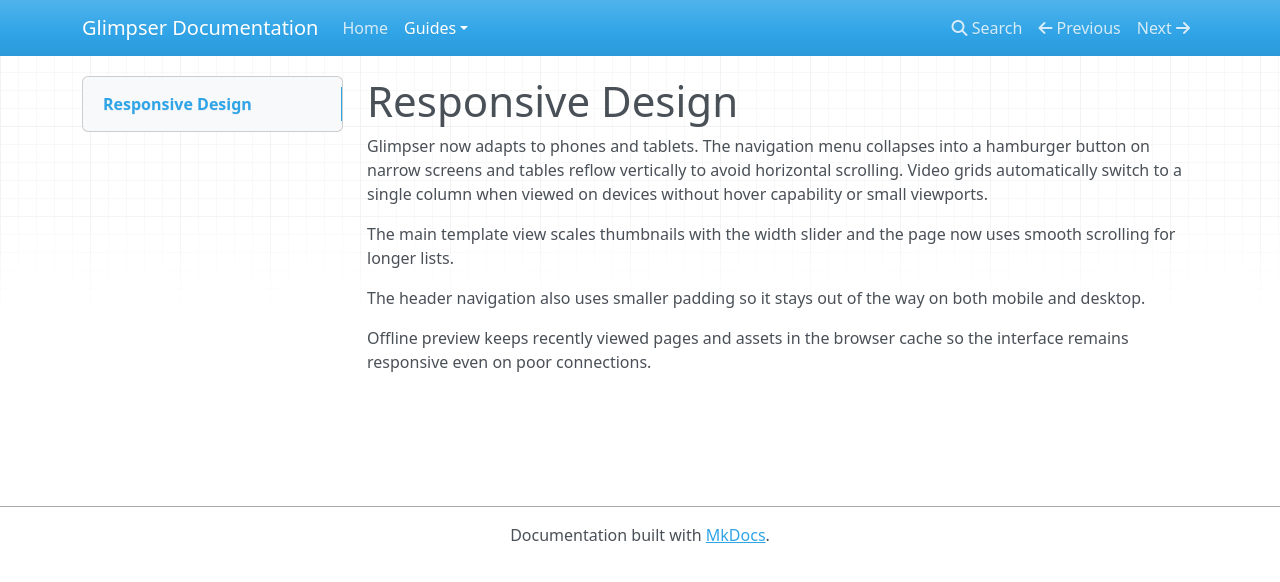
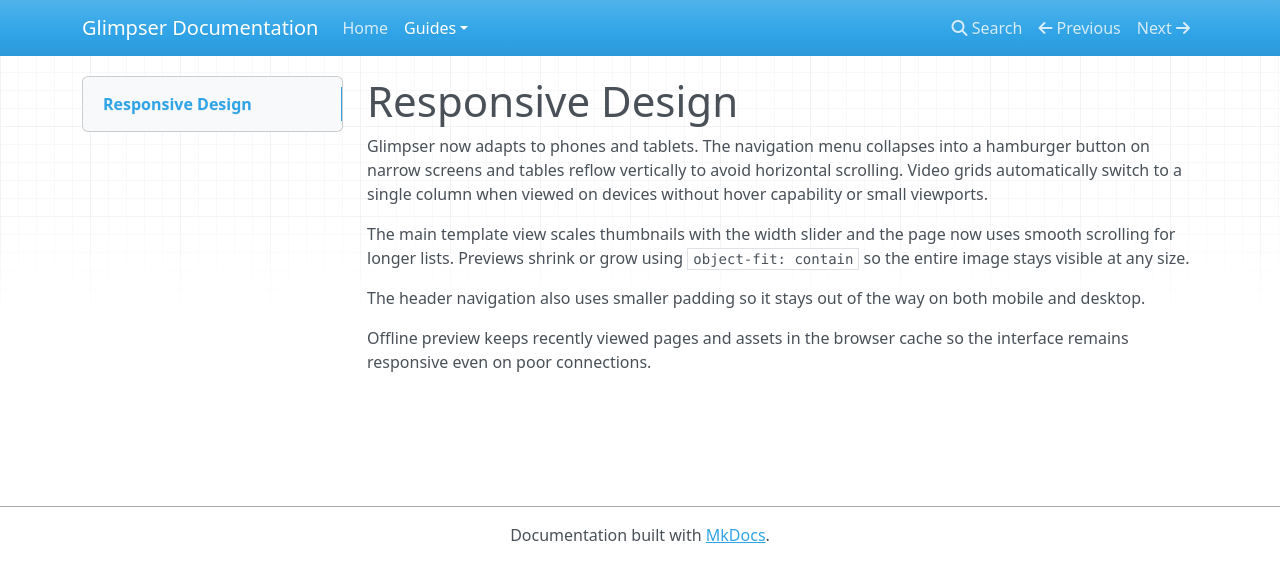
Before and after one commit to KristopherKubicki/glimpser, an MkDocs documentation site: the page built from docs/responsive_design.md, in a window 1280 px wide. Shown: the top 582 px of the page. Built offline with MkDocs 1.6.1, drawn with Linux system fonts in a browser that asks for light colours; nearby versions of some CDN libraries.

```diff
--- a/docs/responsive_design.md
+++ b/docs/responsive_design.md
@@ -2,7 +2,7 @@
 
 Glimpser now adapts to phones and tablets. The navigation menu collapses into a hamburger button on narrow screens and tables reflow vertically to avoid horizontal scrolling. Video grids automatically switch to a single column when viewed on devices without hover capability or small viewports.
 
-The main template view scales thumbnails with the width slider and the page now uses smooth scrolling for longer lists.
+The main template view scales thumbnails with the width slider and the page now uses smooth scrolling for longer lists. Previews shrink or grow using `object-fit: contain` so the entire image stays visible at any size.
 
 The header navigation also uses smaller padding so it stays out of the way on both mobile and desktop.
 
```
Also changed, not shown: app/static/css/style.css (+9 -9 lines), docs/faq.md (+1 -1 lines).
